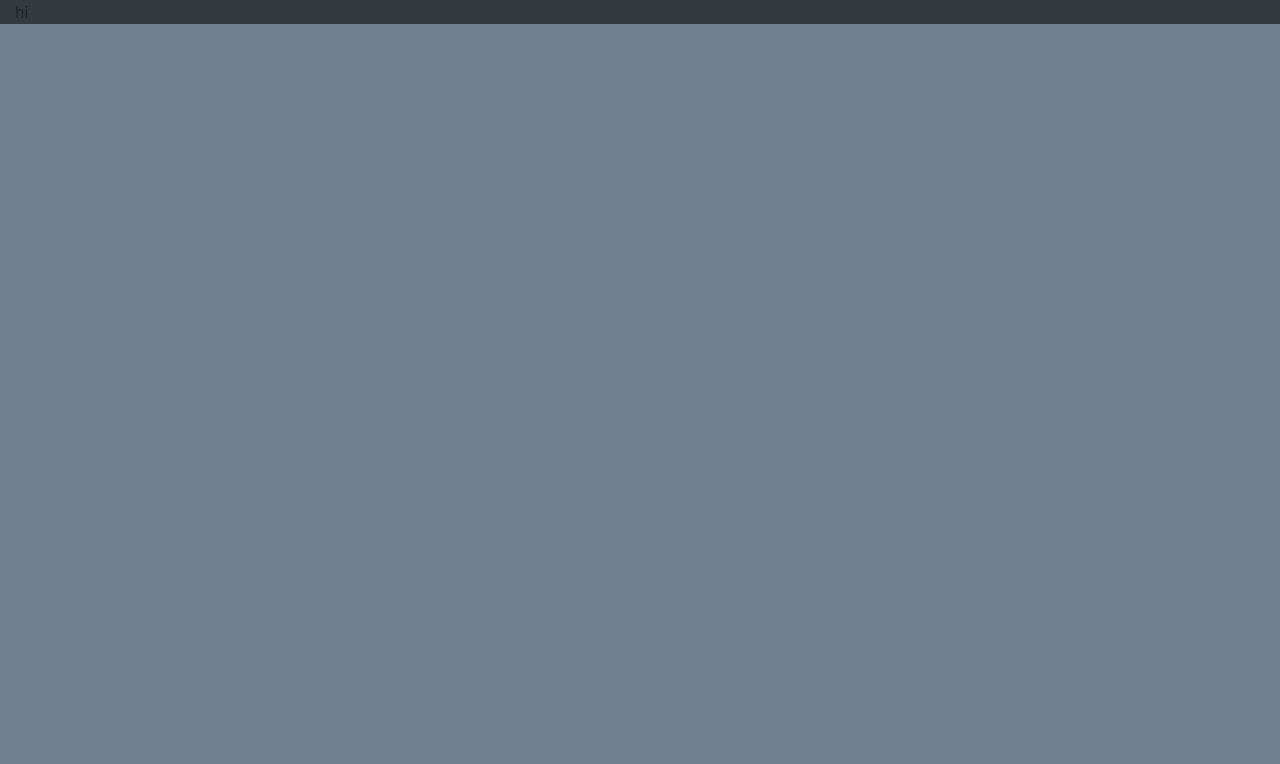
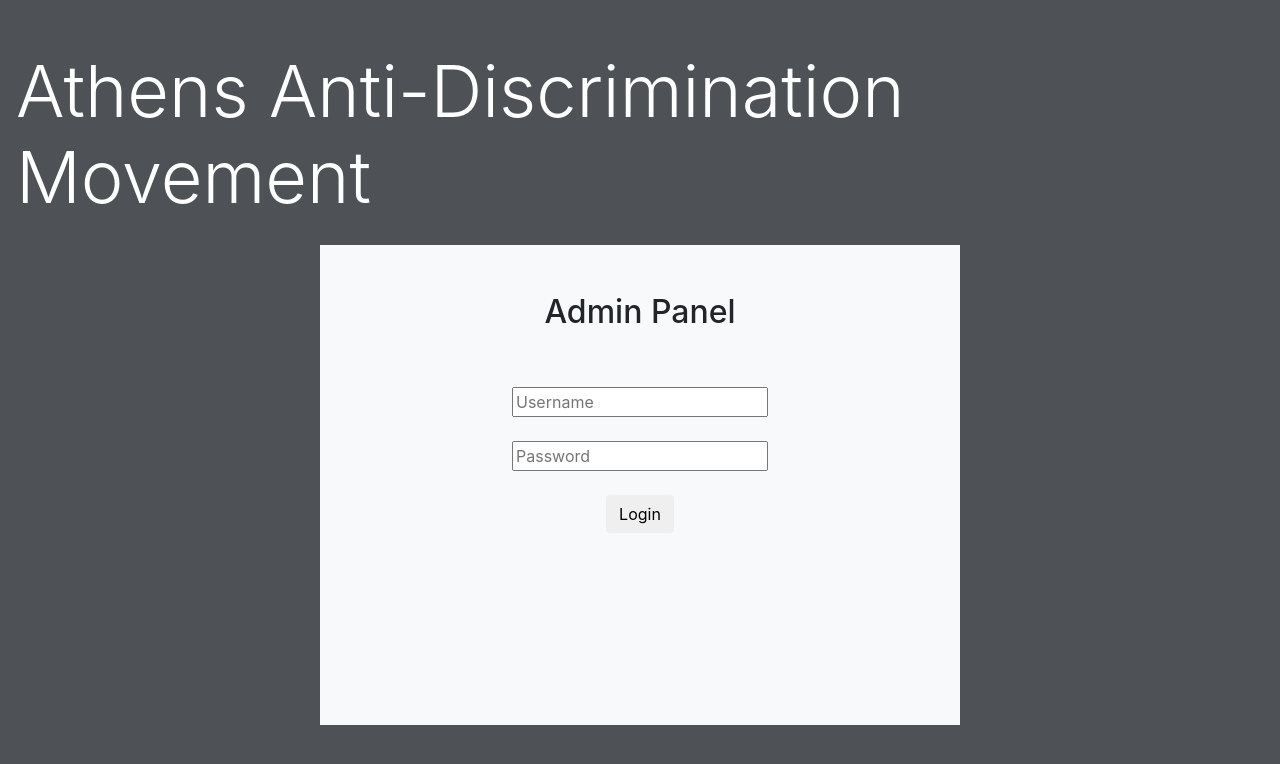
Before and after one commit to joshmess/AADM-Freedom-Fund, a plain HTML site: page index.html in a window 1280 px wide. Drawn offline with nearby package versions, Linux system fonts and the light colour scheme.

Commit message:
build simple login

```diff
--- a/css/mainStyles.css
+++ b/css/mainStyles.css
@@ -1,3 +1,3 @@
 body {
-    background-color: slategrey;
+    background-color: rgb(78, 81, 85);
 }
--- a/index.html
+++ b/index.html
@@ -13,8 +13,41 @@
     </head>
 
     <body>
-        <div class="container-fluid bg-dark">
-            hi
+        <div class="container-fluid">
+            <!-- AADM -->
+            <div class="row p-3 pt-5">
+                <h1 class="display-3 text-white">Athens Anti-Discrimination Movement</h1>
+            </div>
+            <!-- Login Box -->
+            <div class="row text-center" style="height: 30rem;">
+                <div class="col-6 min-vw-100 mx-auto bg-light">
+                    <div id="loginHeader" class="mx-auto py-5">
+                        <div class="row"></div>
+                        <div class="row">
+                            <h2 class="mx-auto text-center text-black">Admin Panel</h2>
+                        </div>
+                    </div>
+                    <form class="m-0">
+                        <label for="login">
+                            <div class="row pb-4">
+                                <input class="mx-auto" name="login" type="email" placeholder="Username"/>
+                            </div>
+                            <div class="row pb-4">
+                                <input class="mx-auto" name="login" type="password" placeholder="Password"/>
+                            </div>
+                            <div class="row">
+                                <button class="btn mx-auto">
+                                    Login
+                                </button>
+                            </div>
+                        </label>
+                    </form>
+
+
+                </div>
+            <div>
+
+            </div>
         </div>
         <!-- jQuery first, then Popper.js, then Bootstrap JS -->
         <script src="https://code.jquery.com/jquery-3.2.1.slim.min.js" integrity="sha384-KJ3o2DKtIkvYIK3UENzmM7KCkRr/rE9/Qpg6aAZGJwFDMVNA/GpGFF93hXpG5KkN" crossorigin="anonymous"></script>
```
